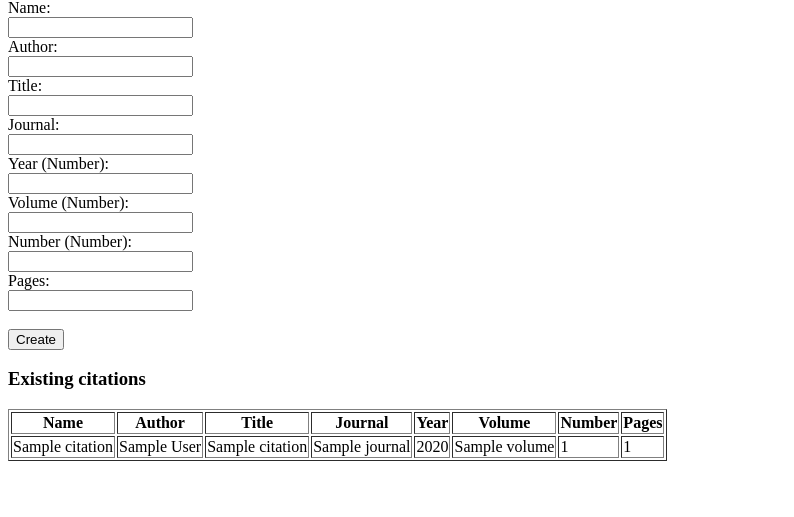
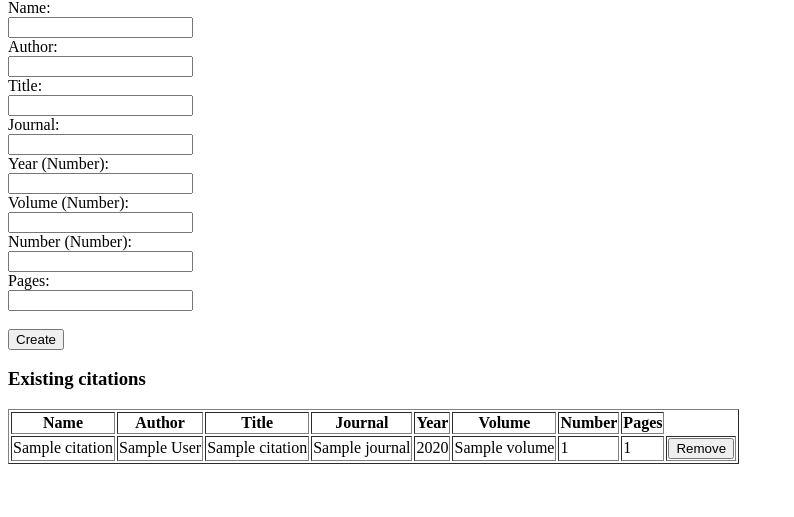
Before and after one commit to tiinasor/ohtu-miniprojekti, a Flask app: template src/templates/index.html in a window 1280 px wide. Shown: the part 109-626 px from the top of the page, without its empty margins (0-794 px from the left). Run offline with Flask 3, Linux system fonts and the light colour scheme; the template is opened without the code that fills it: most values are stand-ins (such as "Sample title", 1, 10 or a date in 2020).

Commit message:
fixed citation removal, added confirm page

```diff
--- a/src/app.py
+++ b/src/app.py
@@ -55,10 +55,18 @@ def toggle_todo(todo_id):
     return redirect("/")
 
 
-@app.route("/remove/<int:citation_id>", methods=["POST"])
+@app.route("/remove/<int:citation_id>", methods=["GET","POST"])
 def remove(citation_id):
-    remove_citation(citation_id)
-    return redirect("/")
+    if request.method == "GET":
+        return render_template("remove_citation.html", citation_id = citation_id)
+
+    if request.method == "POST":
+
+        if "remove" in request.form:
+            remove_citation(citation_id)
+            return redirect("/")
+        elif "back" in request.form:
+            return redirect("/")
 
 if test_env:
     @app.route("/reset_db")
--- a/src/templates/index.html
+++ b/src/templates/index.html
@@ -74,6 +74,11 @@ Citation database app
             <td>{{ citation.volume }}</td>
             <td>{{ citation.number }}</td>
             <td>{{ citation.pages }}</td>
+            <td>
+        <form action="/remove/{{ citation.id }}" method="GET">
+          <button type="submit">Remove</button>
+        </form>
+      </td>
         </tr>
         {% endfor %}
     </tbody>
```
Also changed, not shown: src/templates/remove_citation.html (added, +16 -0 lines).
